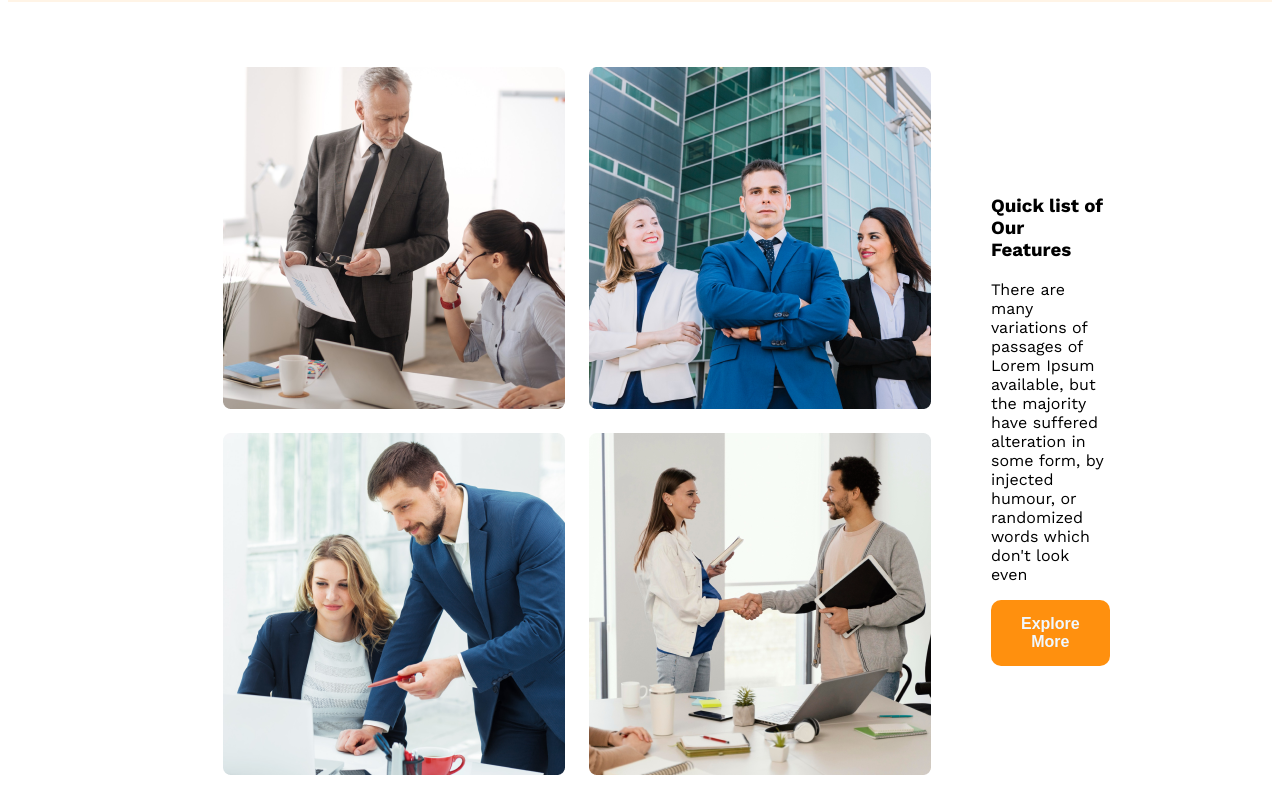
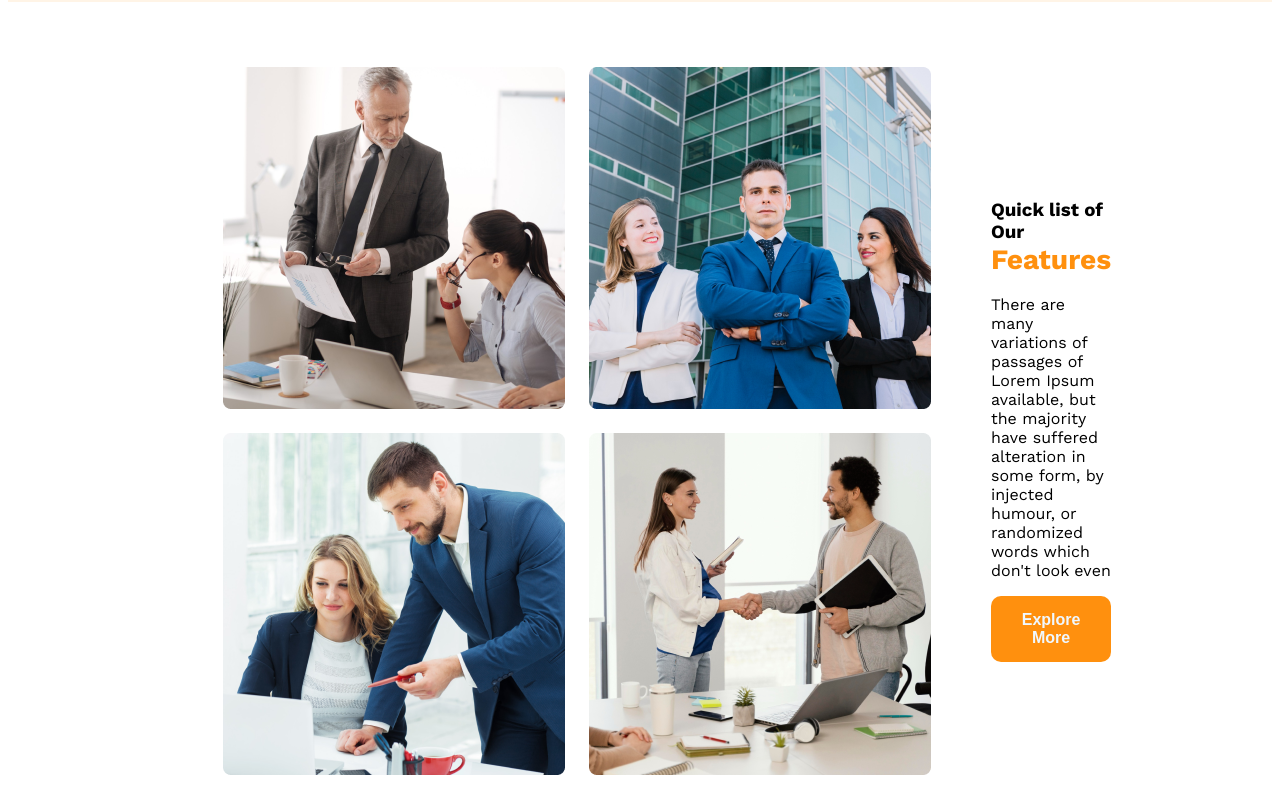
Before and after one commit to Rajib-PH/g3-architects-website, a plain HTML site: page index.html in a window 1280 px wide. Shown: the part 1167-1965 px from the top of the page. Drawn offline with nearby package versions, Linux system fonts and the light colour scheme.

Commit message:
added team work

```diff
--- a/index.html
+++ b/index.html
@@ -38,7 +38,7 @@
                 <img src="images/team4.png" alt="Successful Meeting">
             </div>
             <div class="team-info">
-                <h3 class="info-title">Quick list of Our Features</h3>
+                <h3 class="info-title"><span class="q-list">Quick list</span> <span class="of-our">of Our</span> <span class="features">Features</span></h3>
                 <p class="team-details">There are many variations of passages of Lorem Ipsum available, but the majority have suffered alteration in some form, by injected humour, or randomized words which don't look even</p>
                 <button class="btn-common">Explore More</button>
             </div>
--- a/styles/g3.css
+++ b/styles/g3.css
@@ -100,6 +100,11 @@
 .team-info{
     margin-left: 60px;
 }
+.features{
+    font-size: 1.75rem;
+    font-weight: 700;
+    color: #FF900E;
+}
 
 /* responsive media query */
 @media screen and (max-width: 576px) {
```
